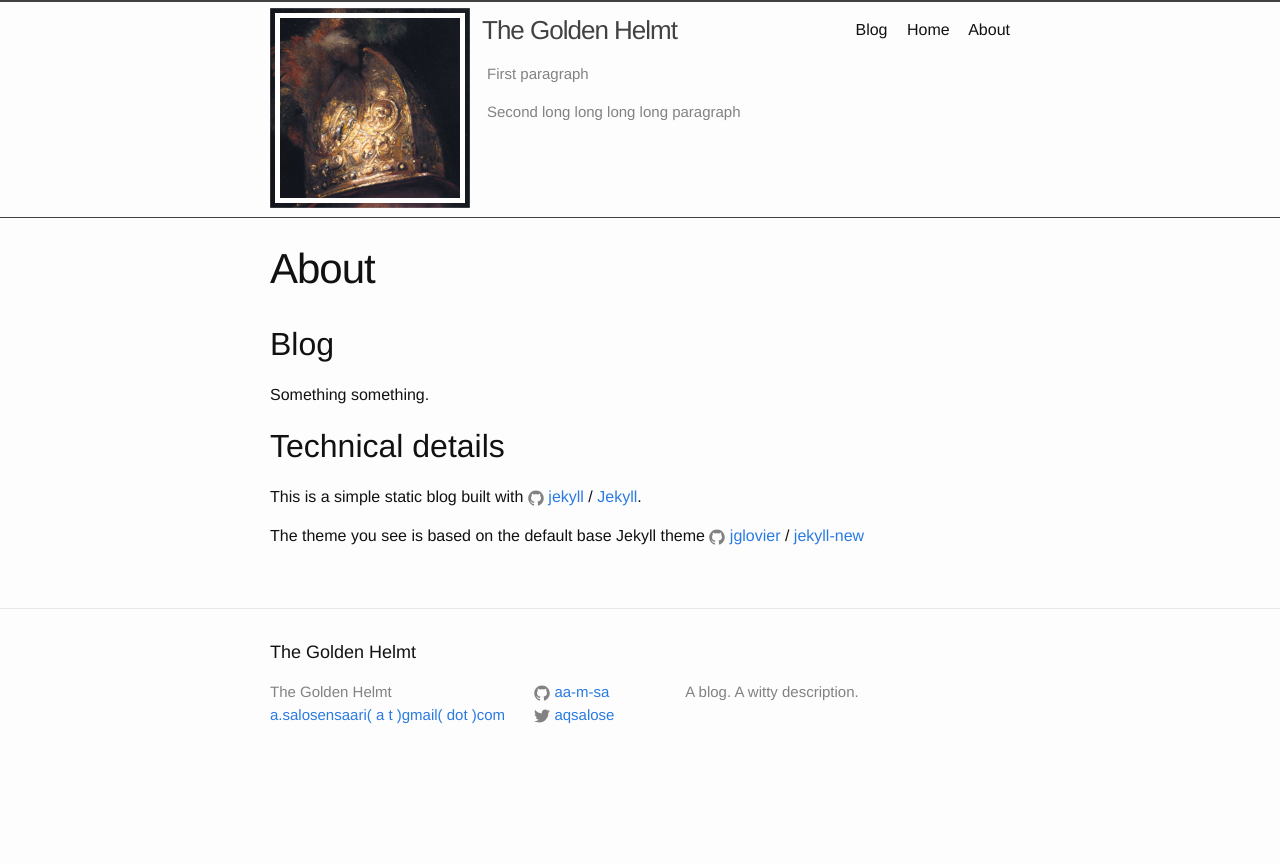
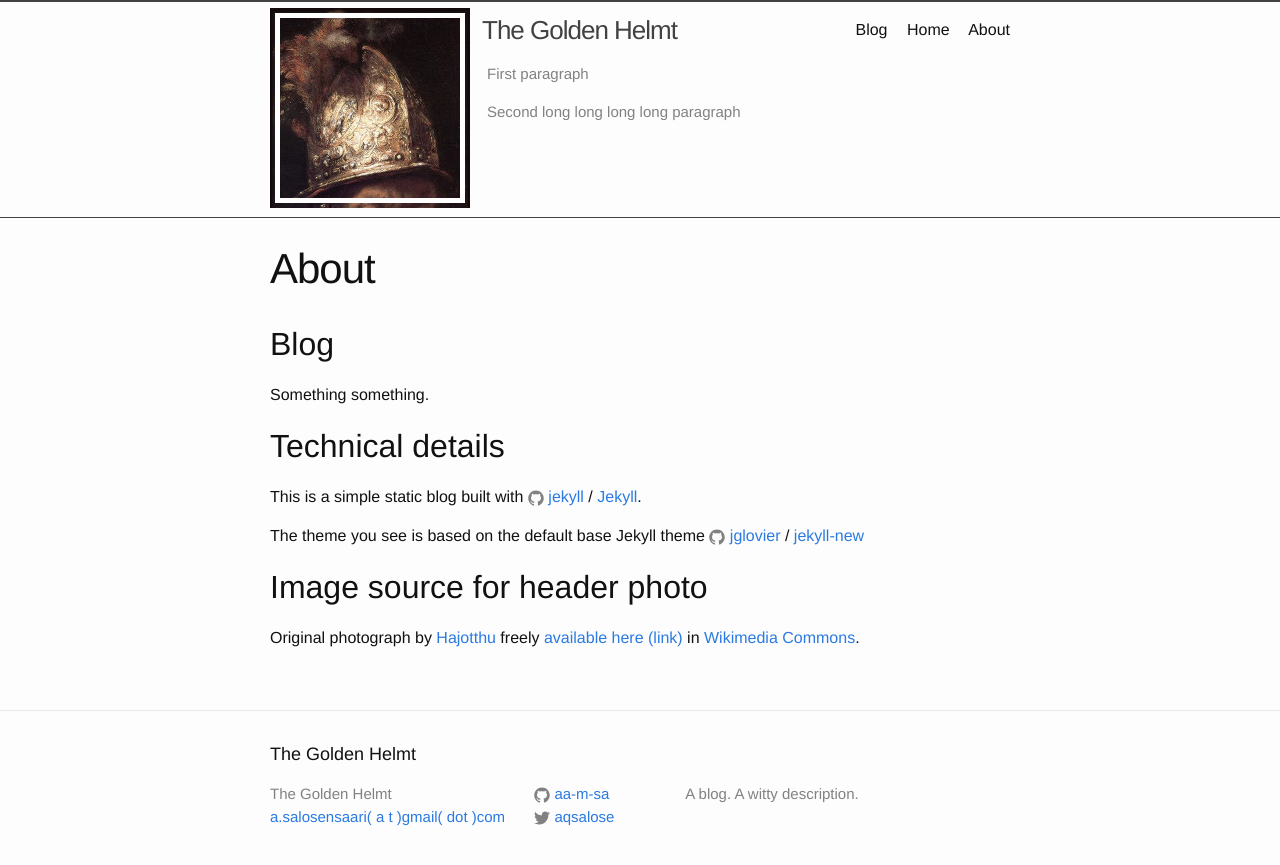
Before and after one commit to aa-m-sa/blog, a Jekyll site: the page built from blog/about.md, in a window 1280 px wide. Shown: the top 865 px of the page. Built offline with Jekyll 4.4.1, drawn with Linux system fonts in a browser that asks for light colours.

Commit message:
change image and mention image source for cropped
'Man with Golden Helmet', public domain photo from Wikimedia Commons.

```diff
--- a/blog/about.md
+++ b/blog/about.md
@@ -17,3 +17,7 @@ This is a simple static blog built with
 The theme you see is based on the default base Jekyll theme
 {% include icon-github.html username="jglovier" %} /
 [jekyll-new](https://github.com/jglovier/jekyll-new)
+
+## Image source for header photo
+
+Original photograph by [Hajotthu](https://commons.wikimedia.org/wiki/User:Hajotthu) freely [available here (link)](https://commons.wikimedia.org/wiki/File:Mann_mit_dem_Goldhelm.jpg) in [Wikimedia Commons](https://commons.wikimedia.org/wiki/Commons:Welcome).
```
Also changed, not shown: blog/images/helmet_painting.jpg.
